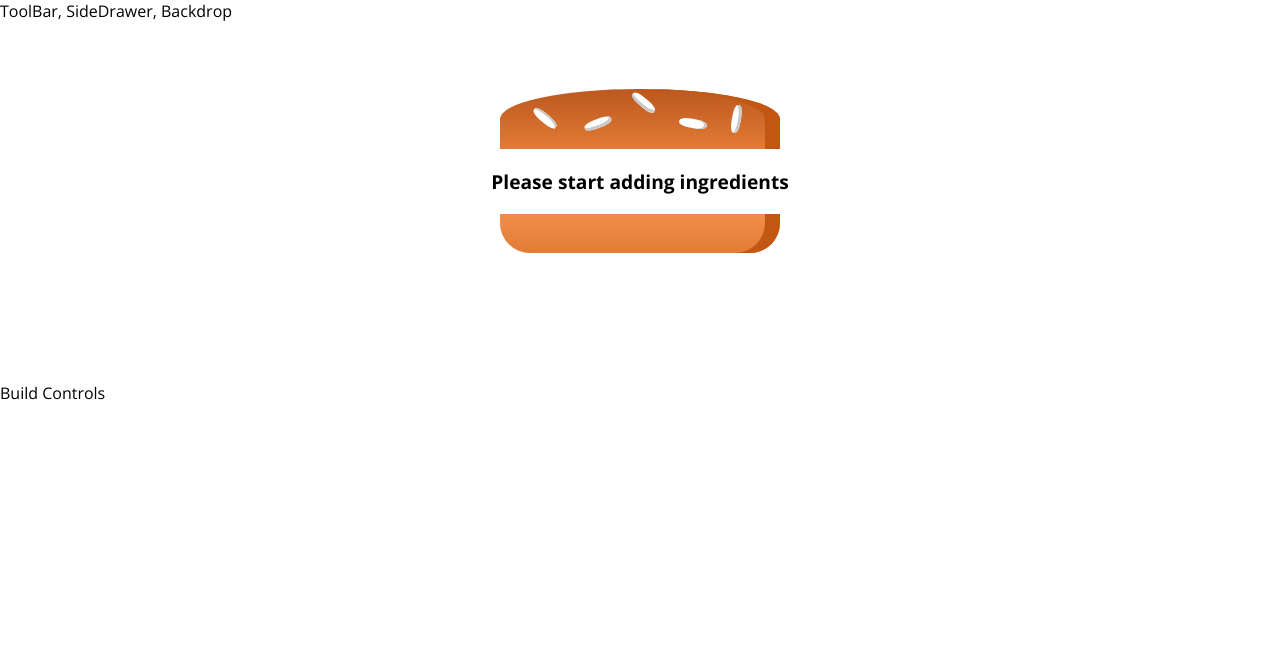
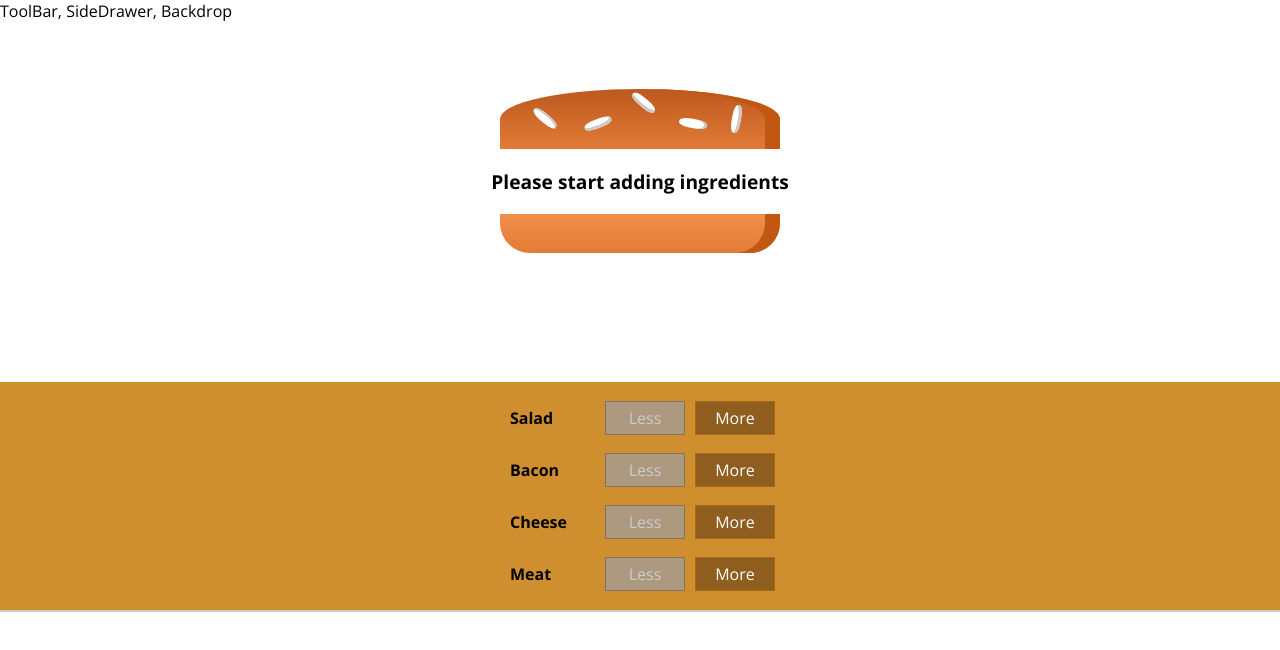
Before and after one commit to wuchufan/React---Burger-Project, a React (Create React App) app: page / in a window 1280 px wide. Shown: the top 650 px of the page. Built offline with nearby package versions, Linux system fonts and the light colour scheme.

Commit message:
finished lecture 161, next is lecture 162

```diff
--- /dev/null
+++ b/src/components/Burger/BuildControls/BuildControl/BuildControl.js
@@ -0,0 +1,11 @@
+import React from 'react';
+import classes from './BuildControl.module.css';
+const buildControl = (props)=>(
+  <div className={classes.BuildControl}>
+    <div className={classes.Label}>{props.label}</div>
+    <button className={classes.Less} onClick={props.remove} disabled={props.disabled}>Less</button>
+    <button className={classes.More} onClick={props.added}>More</button>
+  </div>
+);
+
+export default buildControl;
--- /dev/null
+++ b/src/components/Burger/BuildControls/BuildControl/BuildControl.module.css
@@ -0,0 +1,57 @@
+
+.BuildControl {
+    display: flex;
+    justify-content: space-between;
+    align-items: center;
+    margin: 5px 0;
+}
+
+.BuildControl button {
+    display: block;
+    font: inherit;
+    padding: 5px;
+    margin: 0 5px;
+    width: 80px;
+    border: 1px solid #AA6817;
+    cursor: pointer;
+    outline: none;
+}
+
+.BuildControl button:disabled {
+    background-color: #AC9980;
+    border: 1px solid #7E7365;
+    color: #ccc;
+    cursor: default;
+}
+
+.BuildControl button:hover:disabled {
+    background-color: #AC9980;
+    color: #ccc;
+    cursor: not-allowed;
+}
+
+.Label {
+    padding: 10px;
+    font-weight: bold;
+    width: 80px;
+}
+
+.BuildControl .Less {
+    background-color: #D39952;
+    color: white;
+}
+
+.BuildControl .More {
+    background-color: #8F5E1E;
+    color: white;
+}
+
+.BuildControl .Less:hover, .BuildControl .Less:active {
+    background-color: #DAA972;
+    color: white;
+}
+
+.BuildControl .More:hover,.BuildControl .More:active {
+    background-color: #99703F;
+    color: white;
+}
--- a/src/components/Burger/BuildControls/BuildControls.js
+++ b/src/components/Burger/BuildControls/BuildControls.js
@@ -1 +1,25 @@
 import React from 'react';
+import classes from './BuildControls.module.css';
+import BuildControl from './BuildControl/BuildControl';
+const controls = [
+  {label:'Salad', type:'salad'},
+  {label:'Bacon', type:'bacon'},
+  {label:'Cheese', type:'cheese'},
+  {label:'Meat', type:'meat'},
+];
+
+const buildControls =(props) =>(
+<div className={classes.BuildControls}>
+  {controls.map(ctrl=>(
+    <BuildControl
+      key={ctrl.label}
+      label={ctrl.label}
+      added={()=>(props.ingredientAdded(ctrl.type))}
+      remove={()=>(props.ingredientRemove(ctrl.type))}
+      disabled={props.disabled[ctrl.label]}
+    />
+  ))}
+</div>
+);
+
+export default buildControls;
--- /dev/null
+++ b/src/components/Burger/BuildControls/BuildControls.module.css
@@ -0,0 +1,10 @@
+.BuildControls{
+  width:100%;
+  background-color: #CF8F2E;
+  display:flex;
+  flex-flow:column;
+  align-items:center;
+  box-shadow:0 2px 1px #ccc;
+  margin:auto;
+  padding:10px 0;
+}
--- a/src/components/Burger/Burger.js
+++ b/src/components/Burger/Burger.js
@@ -4,15 +4,17 @@
 
 
 const burger = (props) =>{
-  let transformedIngredients = Object.keys(props.ingredients) //["",""]
+  let transformedIngredients = Object.keys(props.ingredients) //["cheese","meat"]
   .map(igKey =>{
+
     return [...Array(props.ingredients[igKey])] //[undefined,undefined]
     .map((_,index)=>{ return<BurgerIngredient key={igKey + index} type={igKey}/>
         });
-  })
+  })//["cheese","meat"] -> [[<BurgerIngredient/>,<BurgerIngredient/>],..]
   .reduce((arr,el)=>{
     return arr.concat(el);
   },[]);
+  console.log(transformedIngredients);
   if (transformedIngredients.length === 0){
     transformedIngredients = <p>Please start adding ingredients</p>
 
--- a/src/containers/Burger-Builder/BurgerBuilder.js
+++ b/src/containers/Burger-Builder/BurgerBuilder.js
@@ -1,6 +1,14 @@
 import React, {Component} from 'react';
 import Aux from '../../hoc/Aux';
 import Burger from '../../components/Burger/Burger';
+import BuildControls from '../../components/Burger/BuildControls/BuildControls';
+
+const INGREDIENT_PRICES = {
+  salad:0.5,
+  cheese:0.4,
+  meat: 1.3,
+  bacon:0.7
+}
 
 class BurgerBuilder extends Component {
   // constructor(prop){
@@ -9,17 +17,59 @@
   // }
   state = {
     ingredients:{
-      salad: 0,
-      bacon:0,
-      cheese:0,
-      meat:0
+      Salad: 0,
+      Bacon:0,
+      Cheese:0,
+      Meat:0
+    },
+    totalPrice:4
+  }
+
+  addIngredientHandler=(type) =>{
+    const oldCount = this.state.ingredients[type];
+    const updatedCount = oldCount + 1;
+    const updatedIngredients = {
+      ...this.state.ingredients
     }
+    updatedIngredients[type] = updatedCount;
+    const priceAddition = INGREDIENT_PRICES[type];
+    const oldPrice = this.state.totalPrice;
+    const newPrice = oldPrice + priceAddition;
+    this.setState({totalPrice:newPrice, ingredients:updatedIngredients})
+
+  }
+  removeIngredientHandler=(type)=>{
+    const oldCount = this.state.ingredients[type];
+    if (oldCount <=0){
+      return ;
+    }
+    const updatedCount = oldCount - 1;
+    const updatedIngredients = {
+      ...this.state.ingredients
+    }
+    updatedIngredients[type] = updatedCount;
+    const priceDeduction = INGREDIENT_PRICES[type];
+    const oldPrice = this.state.totalPrice;
+    const newPrice = oldPrice - priceDeduction;
+    this.setState({totalPrice:newPrice, ingredients:updatedIngredients})
   }
   render(){
+    const disabledInfo={
+      ...this.state.ingredients
+    };
+    for (let key in disabledInfo){
+
+      disabledInfo [key] = disabledInfo[key]<=0;
+      console.log(disabledInfo [key]);
+    }
     return(
       <Aux>
         <Burger ingredients={this.state.ingredients}/>
-        <div>Build Controls</div>
+        <BuildControls
+          ingredientAdded={this.addIngredientHandler}
+          ingredientRemove={this.removeIngredientHandler}
+          disabled={disabledInfo}
+        />
       </Aux>
     )
   }
```
